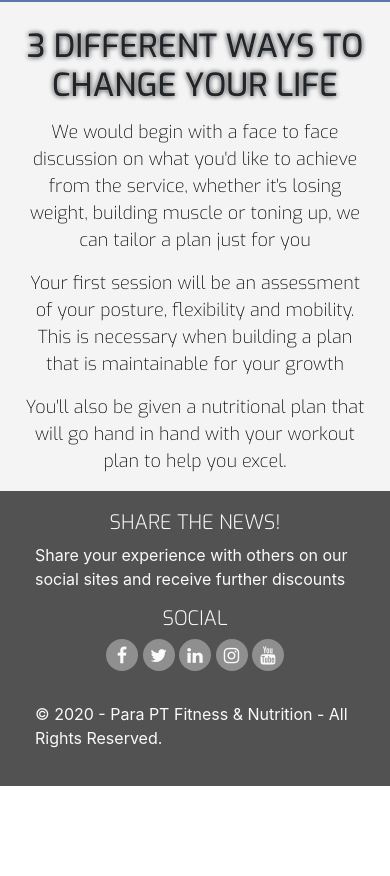
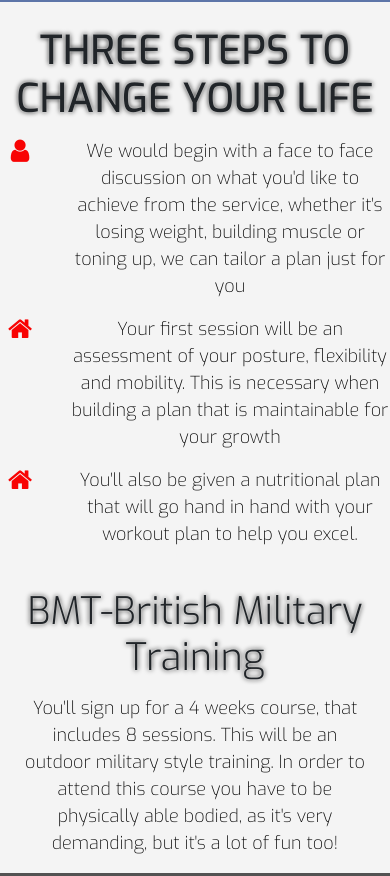
Before and after one commit to Code-Institute-Submissions/PARA-FITNESS, a plain HTML site: page classes.html in a window 390 px wide. Shown: the part 580-1456 px from the top of the page. Before the commit the page ends 1366 px from the top, so only its background shows below. Drawn offline with nearby package versions, Linux system fonts and the light colour scheme.

Commit message:
Classes/signup 30%

```diff
--- a/assets/css/style.css
+++ b/assets/css/style.css
@@ -59,10 +59,6 @@ h4 {
 .inline-block {
     display: inline-block;
 }
-
-/*.row-table {
-    display: table;
-}*/
 
 .section-column {
     display: block;
@@ -209,6 +205,24 @@ header {
     font-size: 24px;
     font-weight: 300;
     letter-spacing: 8px;
+}
+
+/*--------------------------------------------SignUp*/
+
+.bmt {
+    display: block;
+    padding-left: 100px;
+    padding-top: 20px;
+    padding-right: 100px;
+    float: none;
+}
+
+.pt {
+
+}
+
+.nutrition {
+
 }
 
 /*--------------------------------------------Hover.css*/
--- a/classes.html
+++ b/classes.html
@@ -39,17 +39,52 @@
         </div>
     </header>
     <section class="container-fuid">
-        <div class="row">
+        <div class="row no-gutters">
             <div class="col-md-12 section-column bg-color-classes">
                 <div class="col-md-12 section-heading uppercase">
-                        <h2>3 different ways to change your life</h2>
+                    <h1>Three steps to change your life</h1>
                 </div>
-                    <div class="col">
+                <div class="row">
+                    <div class="col-md-4">
+                        <div class="row">
+                            <div class="col-2">
+                                <i class="about-services-icon fa fa-user" aria-hidden="true"></i>
+                            </div>
+                            <div class="col-10">
                                 <p>We would begin with a face to face discussion on what you'd like to achieve from the service, whether it's losing weight, building muscle
                                     or toning up, we can tailor a plan just for you</p>
+                            </div>
+                        </div>
+                    </div>
+                    <div class="col-md-4">
+                        <div class="row">
+                            <div class="col-2">
+                                <i class="about-services-icon fa fa-home" aria-hidden="true"></i>
+                            </div>
+                            <div class="col-10">
                                 <p>Your first session will be an assessment of your posture, flexibility and mobility. This is necessary when building a plan that is maintainable
                                     for your growth</p>
+                            </div>
+                        </div>
+                    </div>
+                    <div class="col-md-4">
+                        <div class="row">
+                            <div class="col-2">
+                                <i class="about-services-icon fa fa-home" aria-hidden="true"></i>
+                            </div>
+                            <div class="col-10">
                                 <p>You'll also be given a nutritional plan that will go hand in hand with your workout plan to help you excel.</p>
+                            </div>
+                        </div>
+                    </div>
+                </div>
+            </div>
+            <div #id="signup" class="row no-gutters bg-color-classes section-column">
+                <div class="col-lg-4">
+                        <h5 class="section-heading">BMT-British Military Training</h4>
+                        <p class=>You'll sign up for a 4 weeks course, that includes 8 sessions. This will be an outdoor military style training. In order to attend this course
+                        you have to be physically able bodied, as it's very demanding, but it's a lot of fun too!</p>
+                    </div>
                 </div>
             </div>
       </div>
```
Also changed, not shown: index.html (+4 -4 lines). Lines whose indentation alone changed are shown as unchanged.
